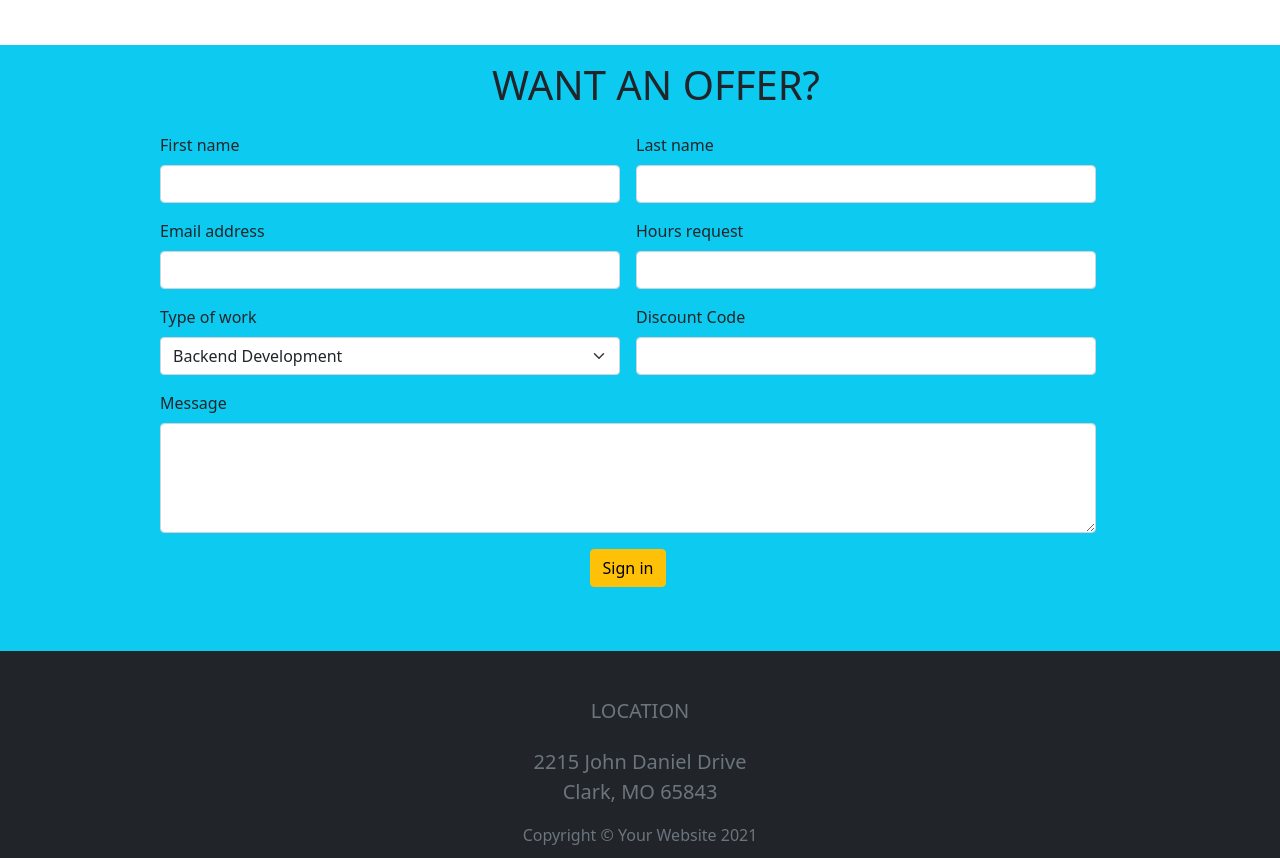
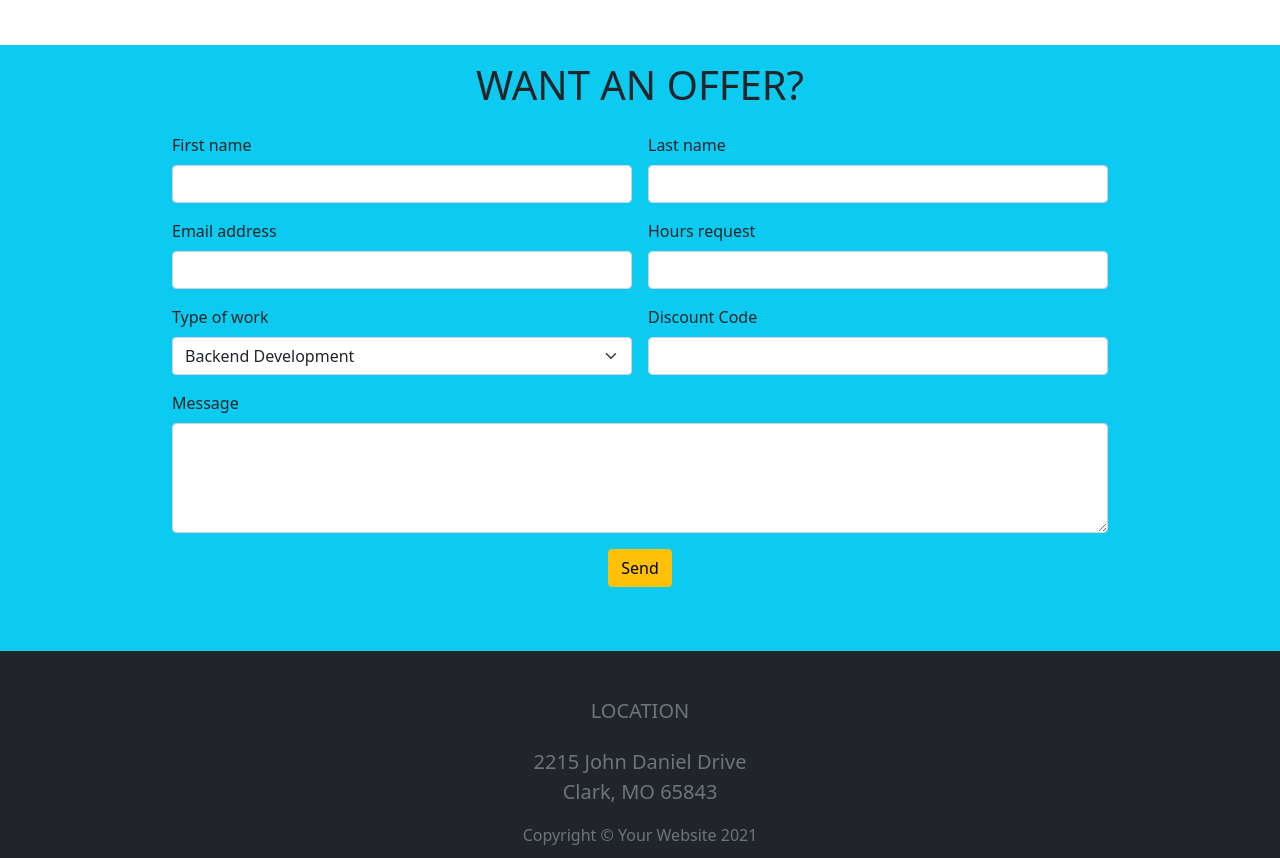
Before and after one commit to MrLorenzo7991/bootstrap-js-freelancer, a plain HTML site: page index.html in a window 1280 px wide. Shown: the part 1433-2291 px from the top of the page. Drawn offline with nearby package versions, Linux system fonts and the light colour scheme.

Commit message:
Corretti margini form

```diff
--- a/index.html
+++ b/index.html
@@ -111,10 +111,10 @@
         <!--Form-->
         <div class="conteiner-fluid bg-info">
             <div class="row">
-                <div class="col-12 text-center m-3">
+                <div class="col-12 text-center my-3">
                     <h1>WANT AN OFFER?</h1>
                 </div>
-                <div class="row">
+                <div class="row mx-auto">
                     <div class="col-9 mx-auto">
                         <form class="row g-3" onsubmit="submitForm(event)">
                             <div class="col-md-6">
@@ -150,7 +150,7 @@
                               <textarea class="form-control" id="message" rows="4"></textarea>
                             </div>
                             <div class="col-12 text-center">
-                              <button type="submit" class="btn btn-warning">Sign in</button>
+                              <button type="submit" class="btn btn-warning">Send</button>
                             </div>
                             <div class="col-12">
                                 <p id="prezzoFinale" class="fs-3 mb-5"></p>
```
